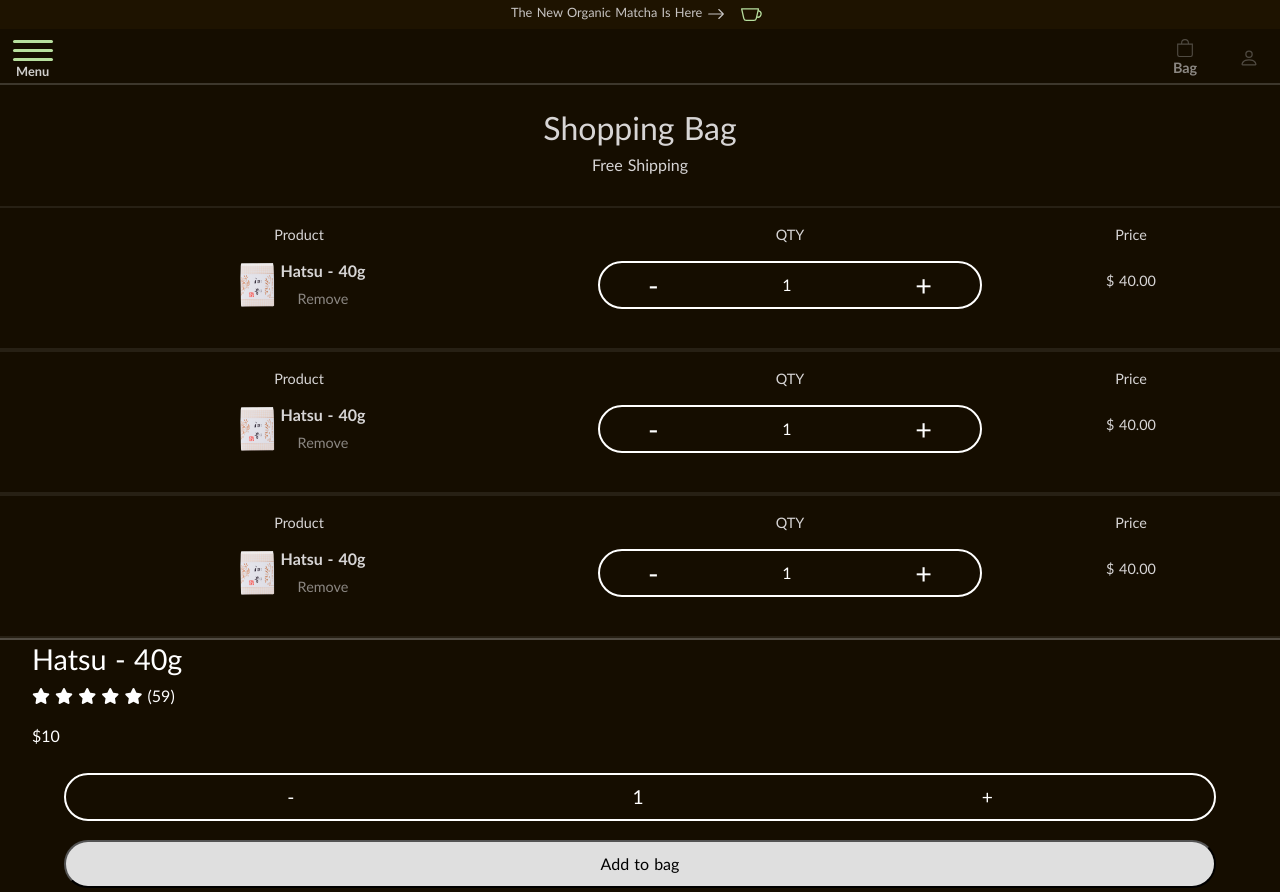
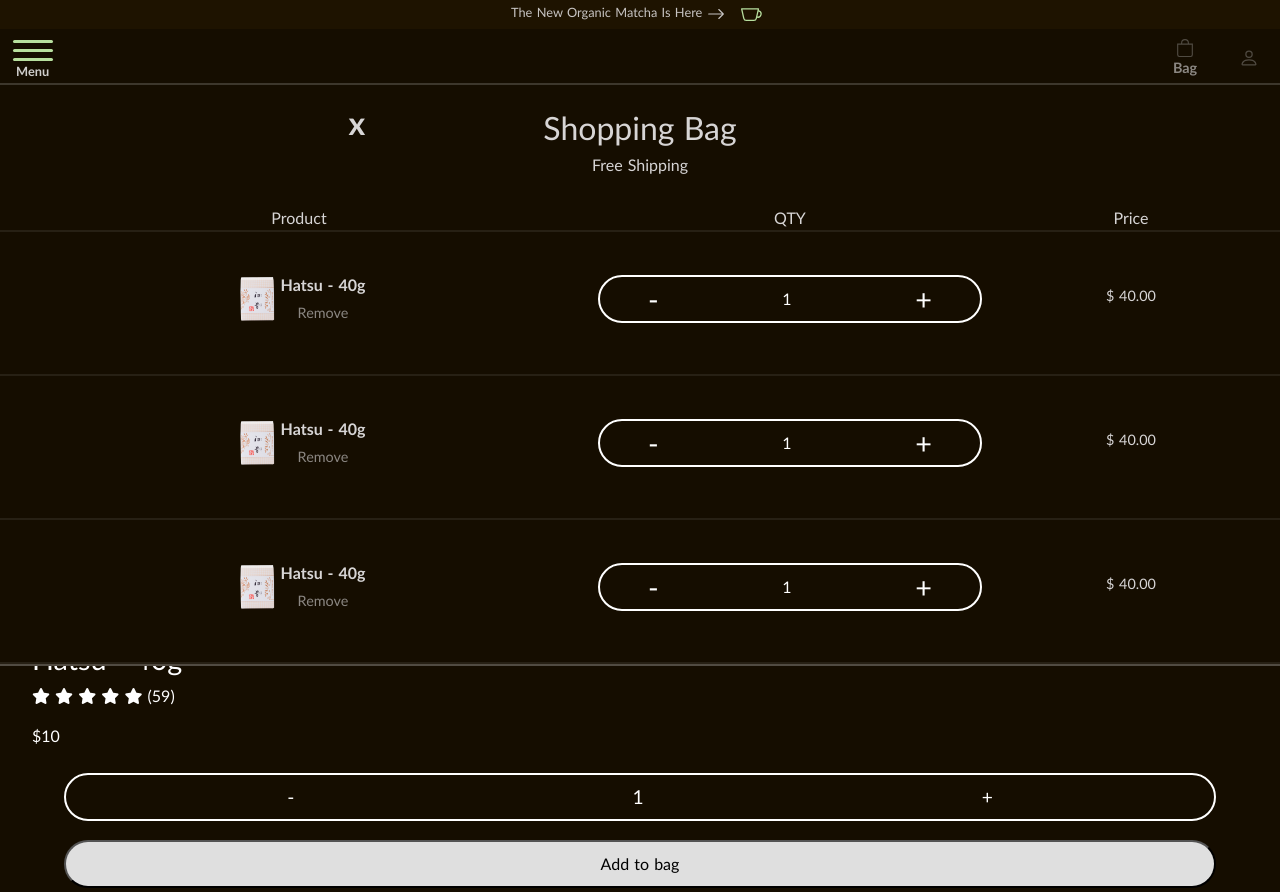
Before and after one commit to JoshuaRosado/matcha_verde, a Flask app: template flask_app/templates/item.html in a window 1280 px wide, after a click on "Bag". Shown: the top 892 px of the page. Run offline with Flask 3, Linux system fonts and the light colour scheme; the template is opened without the code that fills it, so the values that code supplies are empty.

Commit message:
close(exit btn) added to shopping bag window

```diff
--- a/flask_app/static/css/item.css
+++ b/flask_app/static/css/item.css
@@ -386,6 +386,7 @@ details span::before, details span::after{
     .header_container{
         padding-top: 2rem;
         height: 8rem;
+        margin-bottom: -6rem;
 
     }
     .nav, .nav_block{
--- a/flask_app/static/css/style_landscape.css
+++ b/flask_app/static/css/style_landscape.css
@@ -36,12 +36,38 @@
     .special_announcement_bar{
         display: none;
     }
+
+    .item_block{
+        margin-top: 2rem;
+    }
+
+    .bag_block_header{
+        padding-bottom: 5rem;
+    }
+
+    .each_item{
+        height: auto
+    }
+    .tr_header{
+        height: 4rem;
+    }
+
+    table td{
+
+        height: 6rem;
+    }
+    #bag_summary span::after{
+        right: 80svw;
+    }
 /* ========================================================================= */
 /* ======================== SLIDE IMGS ========================= */
     .slide_show_container, .slide_imgs_container, .slide, .slide img{
         width: 100svw;
         height: 100svh;
         object-fit: cover;
+    }
+    .description_container{
+        margin-bottom: 5rem;
     }
 
     .slide_info{
--- a/flask_app/static/css/style_laptop.css
+++ b/flask_app/static/css/style_laptop.css
@@ -64,6 +64,10 @@
         1px 1px 1px 14px rgb(17, 11, 1);
     }
 
+    .bag_container{
+        top: 7dvh
+    }
+
     /* ================================================================= */
 
     /* ============================= SLIDE AREA ================================= */
@@ -77,6 +81,10 @@
     }
     .main_slide{
         flex-direction: column;
+    }
+
+    .slide{
+        margin-top: 0rem;
     }
 
     .slide_item_description_main{
--- a/flask_app/static/css/style_mobile.css
+++ b/flask_app/static/css/style_mobile.css
@@ -121,15 +121,34 @@ details img{
 }
 details[open] > #bag_summary{
     position: relative;
-    top: .7rem;
+    top: 0rem;
     right: 0rem;
+}
+details[open] >  #bag_summary span::after{
+    content: 'x';
+    font-size: 2rem;
+    color: rgba(219, 217, 217, 0.990);
+}
+details[open] >  #bag_summary span::before{
+    content: '';
+}
+
+
+#bag_summary span::after{
+    position: absolute;
+    top: 4rem ;
+    right: 65svw;
+    z-index: 50;
 }
 
 
 
 
+
+
+
 .bag_container{
-    z-index: -10;
+    z-index: -1;
     border-bottom: 2px solid rgba(219, 217, 217, 0.3);
     color:rgba(219, 217, 217, 0.98) ;
     display: flex;
@@ -150,13 +169,22 @@ summary::-webkit-details-marker{
     display: none;
 }
 
+
 .item_block{
     display: flex;
     width: 100svw;
-    height: 18svh;
+    height: auto;
     justify-content: space-between;
     justify-content: center;
     align-items: center;
+}
+
+.tr_header{
+    font-size: 1rem;
+}
+
+.each_item{
+    height: 18svh;
     border-bottom: 2px solid rgba(219, 217, 217, 0.09);
     border-top: 2px solid rgba(219, 217, 217, 0.09);
 }
--- a/flask_app/templates/base.html
+++ b/flask_app/templates/base.html
@@ -42,6 +42,7 @@
                         <svg xmlns="http://www.w3.org/2000/svg" width="18" height="18" fill="currentColor" class="bi bi-bag account_section_icons" viewBox="0 0 16 16">
                             <path d="M8 1a2.5 2.5 0 0 1 2.5 2.5V4h-5v-.5A2.5 2.5 0 0 1 8 1m3.5 3v-.5a3.5 3.5 0 1 0-7 0V4H1v10a2 2 0 0 0 2 2h10a2 2 0 0 0 2-2V4zM2 5h12v9a1 1 0 0 1-1 1H3a1 1 0 0 1-1-1z"/>
                         </svg><br>Bag
+                        <span></span>
                     </summary>
                     <div class="bag_container">
                         <div class="bag_block_header">
@@ -49,12 +50,12 @@
                             <h6>Free Shipping</h6>
                         </div>
                         <table class="item_block">
-                            <tr>
+                            <tr class="tr_header">
                                 <th id="product_th" >Product</th>
                                 <th>QTY</th>
                                 <th>Price</th>
                             </tr>
-                            <tr>
+                            <tr class="each_item">
                                 <td id="product_td">
                                     <section class="product_section">
                                         <img src="../static/imgs/matcha_types_imgs/hatsu.png" alt="item_img" class="bag_item_img" name = "item_img">
@@ -79,14 +80,7 @@
                                     </section>
                                 </td>
                             </tr>
-                        </table>
-                        <table class="item_block">
-                            <tr>
-                                <th id="product_th" >Product</th>
-                                <th>QTY</th>
-                                <th>Price</th>
-                            </tr>
-                            <tr>
+                            <tr class="each_item">
                                 <td id="product_td">
                                     <section class="product_section">
                                         <img src="../static/imgs/matcha_types_imgs/hatsu.png" alt="item_img" class="bag_item_img" name = "item_img">
@@ -111,14 +105,7 @@
                                     </section>
                                 </td>
                             </tr>
-                        </table>
-                        <table class="item_block">
-                            <tr>
-                                <th id="product_th" >Product</th>
-                                <th>QTY</th>
-                                <th>Price</th>
-                            </tr>
-                            <tr>
+                            <tr class="each_item">
                                 <td id="product_td">
                                     <section class="product_section">
                                         <img src="../static/imgs/matcha_types_imgs/hatsu.png" alt="item_img" class="bag_item_img" name = "item_img">
@@ -145,9 +132,6 @@
                             </tr>
                         </table>
                     </div>
-                    <br>
-
-
                 </details>
                 <!-- ============================================================= -->
                 <!-- ===================== ACCOUNT ICON LINK ========================= -->
```
Also changed, not shown: flask_app/static/css/faq.css (+1 -7 lines).
